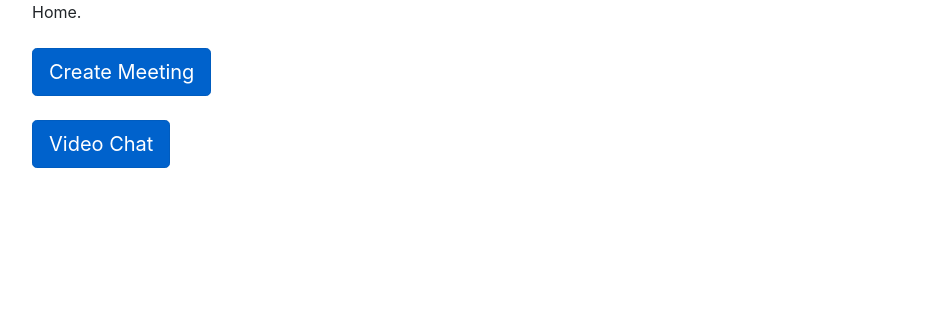
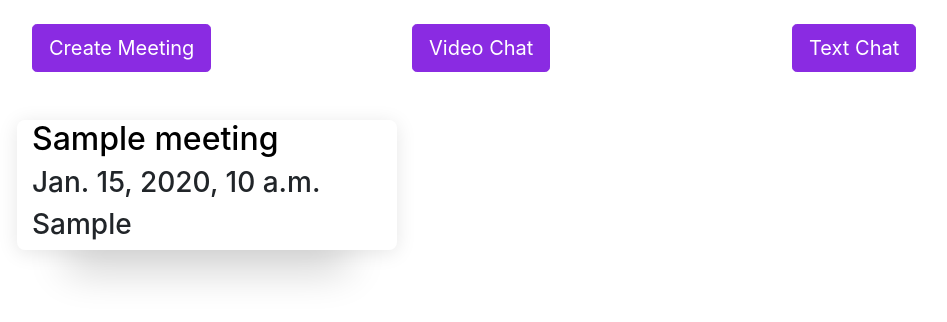
Before and after one commit to hrithik-jha/Work-Monitor, a Django app: page / in a window 1280 px wide. Shown: the part 56-378 px from the top of the page, without its empty margins (53-1000 px from the left). Run offline with Django 3.2, Linux system fonts and the light colour scheme; tables that the repository leaves empty hold one stand-in row (values such as "Sample post"); some libraries are stand-ins or nearby versions.

Commit message:
MASSIVE UPDATE v3.0

```diff
--- a/accounts/static/css/home.css
+++ b/accounts/static/css/home.css
@@ -0,0 +1,4 @@
+
+#meets{
+    background-color: brown;
+}
--- a/chat/urls.py
+++ b/chat/urls.py
@@ -4,4 +4,5 @@
 urlpatterns = [
     path('video/', views.home, name = 'chat'),
     path('text/', views.text, name = 'tchat'),
+    path('text/send/', views.send, name = 'send'),
 ]
--- a/ietehub/templates/base.html
+++ b/ietehub/templates/base.html
@@ -6,8 +6,8 @@
 
 <body>
     <nav class="navbar navbar-expand-lg navbar-light bg-light">
-        <a class="navbar-brand" href="#">
-            <div id="IETEhub">Meethub</div>
+        <a href="{% url 'home' %}" class="navbar-brand" id="IETEhub">
+            Meethub
         </a>
         <button class="navbar-toggler" type="button" data-toggle="collapse" data-target="#navbarNav" aria-controls="navbarNav" aria-expanded="false" aria-label="Toggle navigation">
             <span class="navbar-toggler-icon"></span>
--- a/meetings/templates/meetings/home.html
+++ b/meetings/templates/meetings/home.html
@@ -2,10 +2,46 @@
 
 {% block content %}
 
-Home.
+<style>
+    #meets{
+        border-radius: 8px;
+        box-shadow: 0px 70px 40px -50px rgba(0, 0, 0, 0.2), 0px 3px 20px rgba(0, 0, 0, 0.1);
+    }
+
+    #meets a{
+        text-decoration: none;
+        color: black;
+    }
+</style>
+
+
+<br/>
+<div class="row">
+<div class="col-md-4">
+    <a href="/meetings/create" class="btn btn-primary btn-lg" role="button" aria-pressed="true">Create Meeting</a>
+</div>
+<div class="col-md-4">
+    <a href="/chat/video" class="btn btn-primary btn-lg" role="button" aria-pressed="true">Video Chat</a>
+</div>
+<div class="col-md-4">
+    <a href="/chat/text" class="btn btn-primary btn-lg" role="button" aria-pressed="true">Text Chat</a>
+</div>
+</div>
+
 <br/> <br/>
-<a href="/meetings/create" class="btn btn-primary btn-lg active" role="button" aria-pressed="true">Create Meeting</a>
-<br/> <br/>
-<a href="/chat/video" class="btn btn-primary btn-lg active" role="button" aria-pressed="true">Video Chat</a>
+
+<div class="row">
+{% for meet in meets.all %}
+        <div class="col-md-4" id="meets">
+            <a href="/meetings/{{meet.id}}">
+                <h2>{{meet.title}}</h2>
+            </a>
+            <h3>{{meet.meet_date}}</h3>
+            <h3>{{meet.venue}}</h3>
+
+        </div>
+{% endfor %}
+</div>
+
 
 {% endblock %}
--- a/meetings/urls.py
+++ b/meetings/urls.py
@@ -5,4 +5,5 @@
     path('create/', views.create, name = 'create'),
     #path('/', views.home, name = 'home'),
     path('<int:meeting_id>', views.detail, name = 'detail'),
+    path('<int:meeting_id>/attend', views.attend, name = 'attend'),
 ]
--- a/meetings/views.py
+++ b/meetings/views.py
@@ -3,7 +3,8 @@
 from .models import Meeting
 
 def home(request):
-    return render(request, 'meetings/home.html')
+    meets = Meeting.objects
+    return render(request, 'meetings/home.html', {'meets':meets})
 
 
 
@@ -34,3 +35,10 @@
 def detail(request, meeting_id):
     meeting = get_object_or_404(Meeting, pk = meeting_id)
     return render(request, 'meetings/detail.html', {'meeting': meeting})
+
+def attend(request, meeting_id):
+    if request.method == 'POST':
+        meeting = get_object_or_404(Meeting, pk = meeting_id)
+        meeting.attendance += 1
+        meeting.save()
+        return redirect('/meetings/' + str(meeting.id))
```
Also changed, not shown: chat/models.py (+6 -4 lines), chat/templates/chat/chat.html (+29 -22 lines), chat/views.py (+15 -12 lines), meetings/templates/meetings/detail.html (+21 -1 lines), accounts/static/css/getin.css (line endings or trailing spaces), chat/migrations/0002_auto_20181021_1904.py (added), chat/migrations/0003_auto_20181021_1906.py (added), chat/migrations/0004_auto_20181021_1908.py (added), chat/migrations/0005_auto_20181021_1920.py (added), chat/migrations/0006_auto_20181021_1920.py (added), chat/migrations/0007_auto_20181021_1926.py (added), chat/migrations/0008_auto_20181021_1927.py (added), chat/migrations/0009_text_member.py (added).
